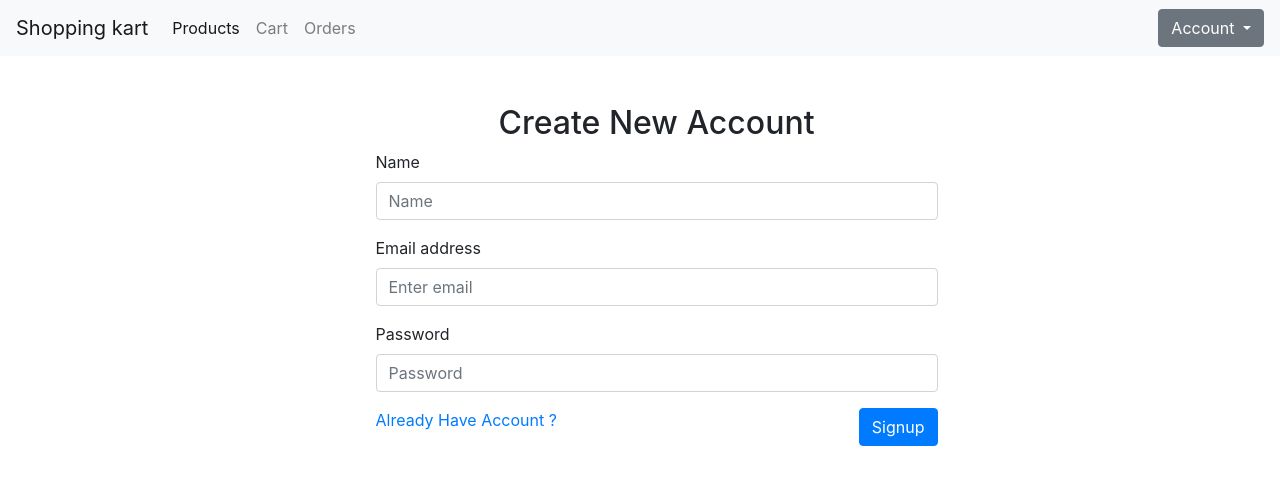
After one commit to shadinmc/E-kart, a Node server app: page /signup in a window 1280 px wide. The commit adds this page. Shown: the top 485 px of the page. Run offline with Node 20, Linux system fonts and the light colour scheme; some libraries are stand-ins or nearby versions.

Commit message:
Completed user signup page and login page

```diff
--- a/app.js
+++ b/app.js
@@ -25,15 +25,20 @@ app.engine('hbs', engine({
   extname: 'hbs',
   defaultLayout: 'layout',
   layoutsDir: __dirname + '/views/layout/',
-  partialsDir: __dirname + '/views/partials/'
+  partialsDir: __dirname + '/views/partials/',
+  helpers: {
+    inc: value => parseInt(value) + 1
+  }
 }));
-
+app.use(express.static(path.join(__dirname, 'public')));
 db.connect((err) => {
   if (err) console.log("Database not connected");
   else console.log("Database connected");
 
 
 });
+
+
 app.use(fileUpload());
 app.use('/', userRouter);
 app.use('/admin', adminRouter);
--- /dev/null
+++ b/config/collections.js
@@ -0,0 +1,4 @@
+module.exports={
+     PRODUCT_COLLECTION:'product',
+     USER_COLLECTION:'user'
+}
--- a/helpers/product-helpers.js
+++ b/helpers/product-helpers.js
@@ -1,14 +1,22 @@
 var db = require('../config/connection')
+var collection = require('../config/collections')
 
 module.exports = {
 
-     addProduct: (product,callback) => {
-          db.get().collection('product').insertOne(product).then((data) => {
-               callback(data.insertedId)
-          })
+  addProduct: (product, callback) => {
+    db.get().collection('product').insertOne(product).then((data) => {
+      callback(data.insertedId)
+    })
 
 
-     }
+  },
+  getAllProducts:()=>{
+    return new Promise(async(resolve,reject)=>{
+      let products=await db.get().collection(collection.PRODUCT_COLLECTION).find().toArray()
+      resolve(products)
+    })
+  }
+
 }
 
 /*
--- /dev/null
+++ b/helpers/user-helpers.js
@@ -0,0 +1,19 @@
+const db = require('../config/connection');
+const bcrypt = require('bcrypt');
+const collection = require('../config/collections');
+
+module.exports = {
+  doSignup: (userData) => {
+    return new Promise(async (resolve, reject) => {
+      try {
+        userData.Password = await bcrypt.hash(userData.Password, 10);
+        const data = await db.get().collection(collection.USER_COLLECTION).insertOne(userData);
+        resolve(data.insertedId);
+
+      } catch (err) {
+        console.error("Error during signup:", err);
+        reject(err);
+      }
+    });
+  }
+};
--- a/package.json
+++ b/package.json
@@ -6,6 +6,7 @@
     "start": "node ./bin/www"
   },
   "dependencies": {
+    "bcrypt": "^6.0.0",
     "cookie-parser": "~1.4.4",
     "debug": "~2.6.9",
     "express": "^4.21.2",
--- a/routes/user.js
+++ b/routes/user.js
@@ -1,35 +1,30 @@
 var express = require('express');
 var router = express.Router();
+var productHelpers = require('../helpers/product-helpers')
+var userHelpers = require('../helpers/user-helpers')
+
 
 /* GET home page. */
 router.get('/', function (req, res, next) {
-  let products = [
-    {
-      name: "Iphone 17",
-      category: "Mobile",
-      Description: "Apple Phone",
-      image: "https://th.bing.com/th/id/OIP.ZpQdGWT-BTB0vDo2XLfv7AHaEK?w=328&h=184&c=7&r=0&o=7&cb=12&dpr=1.3&pid=1.7&rm=3"
-    },
-    {
-      name: "Oppo",
-      category: "Mobile",
-      Description: "Android Phone",
-      image: "https://th.bing.com/th/id/OIP.eTq-f3J89Wv4yWStZHeuywHaEK?w=298&h=180&c=7&r=0&o=7&cb=12&dpr=1.3&pid=1.7&rm=3"
-    },
-    {
-      name: "MacBook",
-      category: "Laptop",
-      Description: "High Efficiency m2 chip",
-      image: "https://th.bing.com/th/id/OIP.6pbbCNkIfwwX99p0Al5lIwHaFj?w=206&h=180&c=7&r=0&o=7&cb=12&dpr=1.3&pid=1.7&rm=3"
-    },
-    {
-      name: "DSLR",
-      category: "camera",
-      Description: "high pixel photos",
-      image: "https://th.bing.com/th/id/OIP.1T2suIb6elvh4sXgtKVrJQHaE8?w=235&h=150&c=6&o=7&cb=12&dpr=1.3&pid=1.7&rm=3"
-    },
-  ]
-  res.render('index', { products, admin: true });
+  productHelpers.getAllProducts().then((products) => {
+    res.render('user/view-products', { products })
+  })
+})
+router.get('/login', (req, res) => {
+  res.render('user/login')
+})
+router.get('/signup', (req, res) => {
+  res.render('user/signup')
+})
+
+router.post('/signup', (req, res) => {
+  userHelpers.doSignup(req.body).then((response) => {
+    console.log("User signed up successfully:", response);
+    res.redirect('/');
+  }).catch((err) => {
+    console.error("Signup failed:", err);
+    res.status(500).send("Signup failed");
+  });
 });
 
 module.exports = router;
--- a/views/partials/user-header.hbs
+++ b/views/partials/user-header.hbs
@@ -18,10 +18,15 @@
           <a class="nav-link" href="#">Orders</a>
         </li>
       </ul>
-      <form class="form-inline my-2 my-lg-0">
-        <input class="form-control mr-sm-2" type="search" placeholder="Search" aria-label="Search">
-        <button class="btn btn-outline-success my-2 my-sm-0" type="submit">Search</button>
-      </form>
+      <div class="dropdown">
+  <button class="btn btn-secondary dropdown-toggle" type="button" id="dropdownMenuButton" data-toggle="dropdown" aria-haspopup="true" aria-expanded="false">
+    Account
+  </button>
+  <div class="dropdown-menu" aria-labelledby="dropdownMenuButton">
+    <a class="dropdown-item" href="/login">Login</a>
+    <a class="dropdown-item" href="/signup">Signup</a>
+  </div>
+</div>
     </div>
   </nav>
 </header>
--- /dev/null
+++ b/views/user/signup.hbs
@@ -0,0 +1,25 @@
+<div class="row">
+     <div class="col-md-6 m-auto">
+          <div class="container mt-5 pl-5">
+               <h2 class="text-center">Create New Account</h2>
+               <form action="/signup" method="post">
+                    <div class="form-group">
+                         <label for="Entername">Name</label>
+                         <input type="text" class="form-control" id="Entername" name="Name" placeholder="Name">
+                    </div>
+                    <div class="form-group">
+                         <label for="exampleInputEmail1">Email address</label>
+                         <input type="email" class="form-control" id="exampleInputEmail1" name="Email"
+                              placeholder="Enter email">
+                    </div>
+                    <div class="form-group">
+                         <label for="exampleInputPassword1">Password</label>
+                         <input type="password" class="form-control" id="exampleInputPassword1" name="Password"
+                              placeholder="Password">
+                    </div>
+                    <a href="/login">Already Have Account ?</a>
+                    <button type="submit" class="btn btn-primary float-right">Signup</button>
+               </form>
+          </div>
+     </div>
+</div>
```
Also changed, not shown: routes/admin.js (+5 -28 lines), test-mong.js (deleted, +0 -15 lines), views/admin/view-products.hbs (+5 -4 lines), views/user/login.hbs (added, +22 -0 lines), views/user/view-products.hbs (renamed from views/index.hbs, +6 -5 lines), public/product-images/68f0d63a723461fdede10766.jpg (deleted), public/product-images/68f1169697d0c6ecbf70014b.jpg (added), public/product-images/68f1177097d0c6ecbf70014c.jpg (added), 1 other file.
